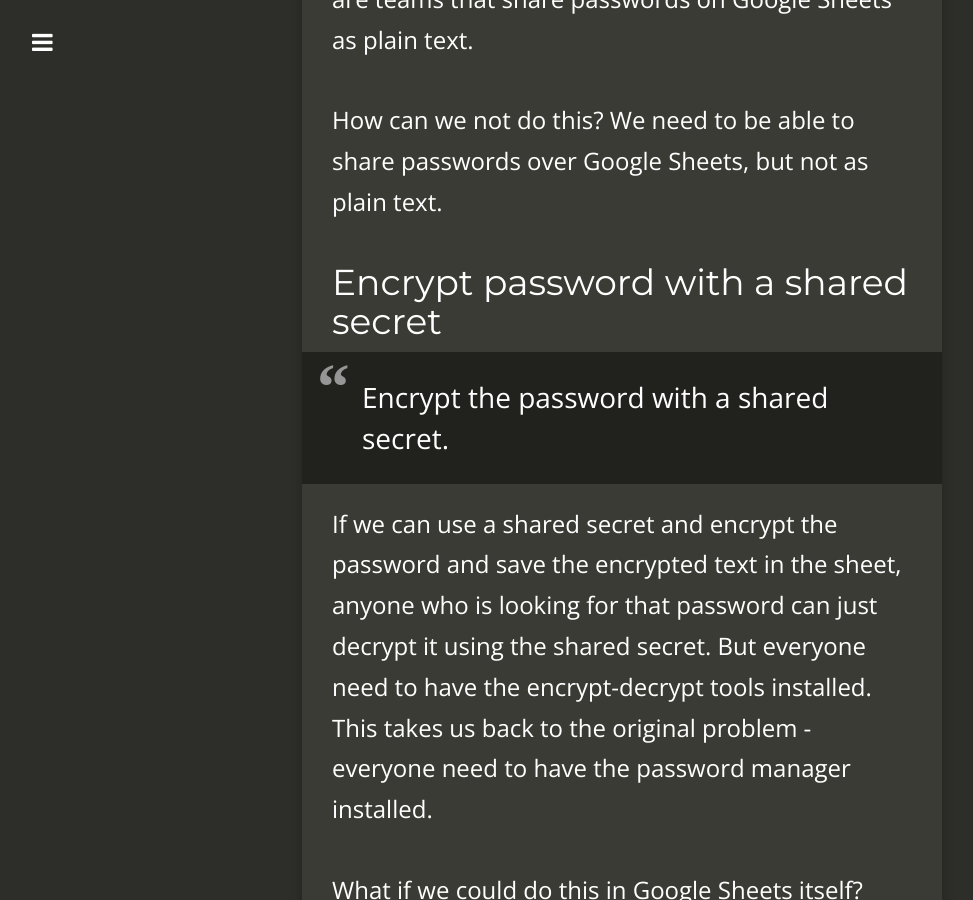
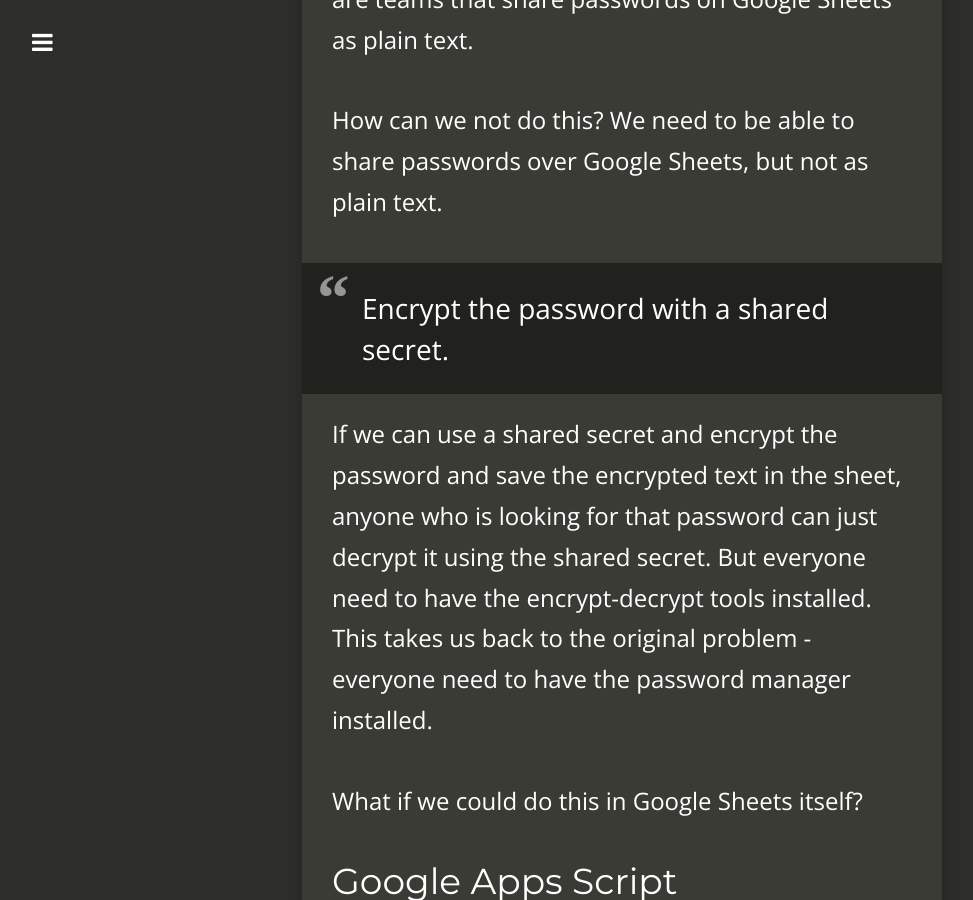
Before and after one commit to shahidhk/shahidhk.github.io, a Jekyll site: the page built from _posts/2019-01-26-building-a-shared-password-manager-on-google-sheets.md, in a window 1280 px wide and 900 px high, scrolled down 2104 px. Shown: the whole window, without its empty margins (18-991 px from the left). Built offline with Jekyll 4.4.1, drawn with Linux system fonts in a browser that asks for light colours; nearby versions of some CDN libraries; comment, search, counter and statistics services are not loaded.

Commit message:
remove heading

```diff
--- a/_posts/2019-01-26-building-a-shared-password-manager-on-google-sheets.md
+++ b/_posts/2019-01-26-building-a-shared-password-manager-on-google-sheets.md
@@ -42,8 +42,6 @@
 
 How can we not do this? We need to be able to share passwords over Google Sheets, but not as plain text.
 
-## Encrypt password with a shared secret
-
 > Encrypt the password with a shared secret.
 
 If we can use a shared secret and encrypt the password and save the encrypted
```
